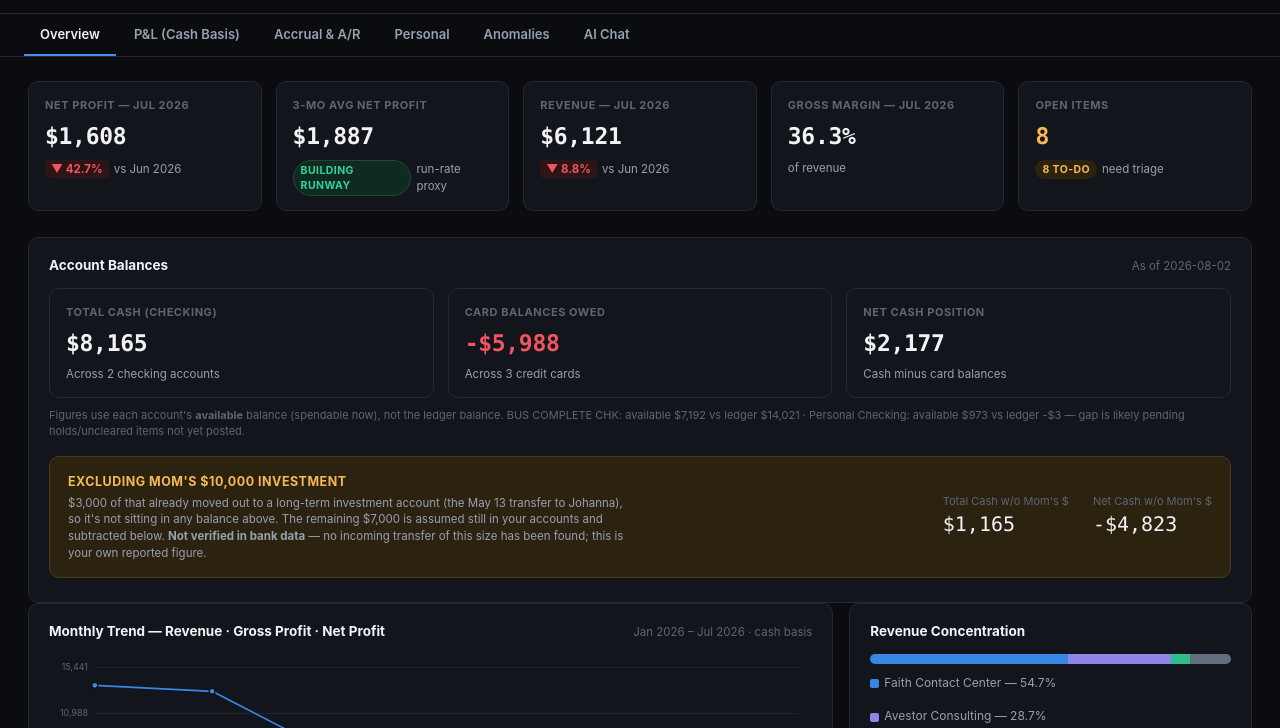
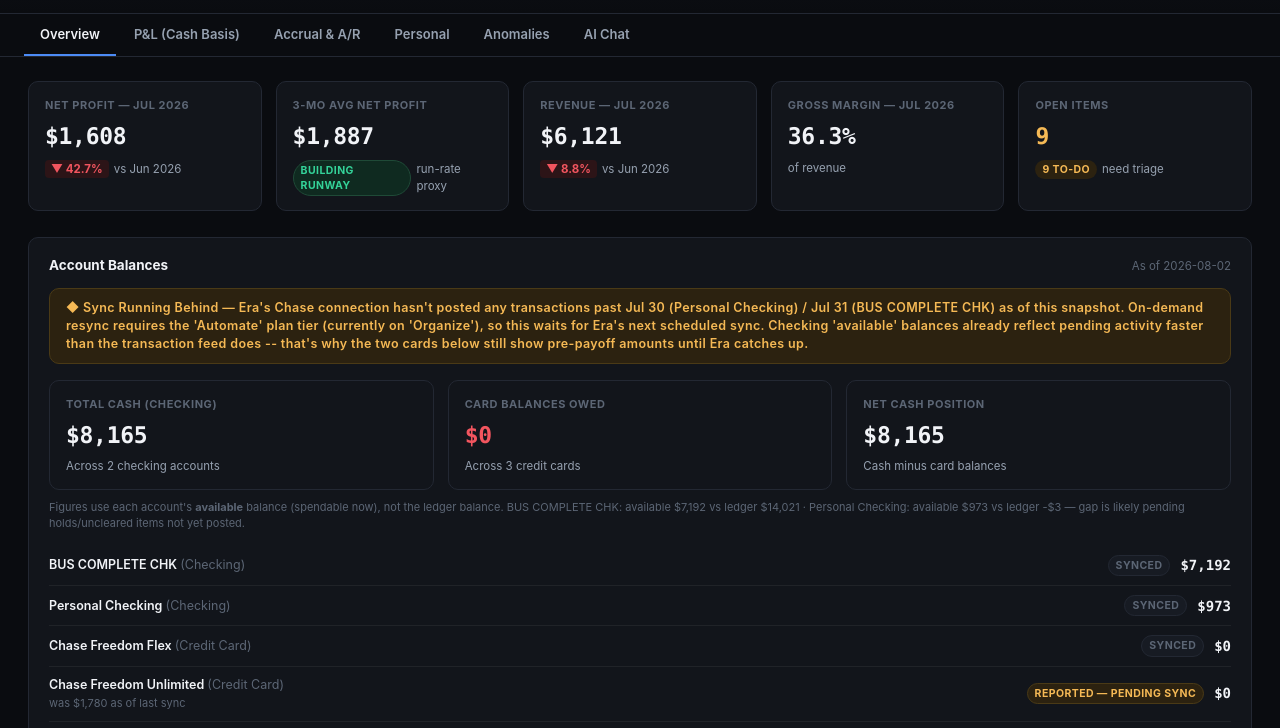
Before and after one commit to santiagoromero27/Sherpa-Personal-Profit-Loss, a website: page index.html in a window 1280 px wide. Shown: the part 58-786 px from the top of the page. Drawn offline with Linux system fonts and the light colour scheme.

Commit message:
Distinguish synced vs. self-reported balances to prevent stale-sync confusion
Root cause of the Account Balances discrepancy: Era's Chase sync hasn't
posted any transactions past Jul 30/31, so it's mixing a live 'available'
checking balance (which already reflects Santiago's Aug 1 payoff of two
credit cards) with stale card balances that still show the pre-payoff
amounts owed. That mismatch would silently understate net cash by
double-counting the payoff as both spent and still owed.

Fix: each account now carries a 'source' (synced vs. reported) and, for
reported accounts, the last-synced amount alongside it. Added a visible
sync-freshness banner explaining the lag and that on-demand resync needs
the Automate plan tier. Logged a Data Freshness anomaly to re-verify once
Era's next sync confirms both cards are actually paid off.

Co-Authored-By: Claude Sonnet 5 <noreply@anthropic.com>

```diff
--- a/data.json
+++ b/data.json
@@ -639,17 +639,19 @@
   },
   "account_balances": {
     "as_of": "2026-08-02",
+    "sync_status": "stale",
+    "sync_freshness_note": "Era's Chase connection hasn't posted any transactions past Jul 30 (Personal Checking) / Jul 31 (BUS COMPLETE CHK) as of this snapshot. On-demand resync requires the 'Automate' plan tier (currently on 'Organize'), so this waits for Era's next scheduled sync. Checking 'available' balances already reflect pending activity faster than the transaction feed does -- that's why the two cards below still show pre-payoff amounts until Era catches up.",
     "accounts": [
-      { "name": "BUS COMPLETE CHK", "type": "checking", "balance": 7191.88, "current_ledger": 14020.63, "available": 7191.88 },
-      { "name": "Personal Checking", "type": "checking", "balance": 973.20, "current_ledger": -2.63, "available": 973.20 },
-      { "name": "Chase Freedom Flex", "type": "credit_card", "balance": 0.00 },
-      { "name": "Chase Freedom Unlimited", "type": "credit_card", "balance": 1780.01 },
-      { "name": "Ink Business Cash (S. Romero)", "type": "credit_card", "balance": 4207.75 }
+      { "name": "BUS COMPLETE CHK", "type": "checking", "balance": 7191.88, "current_ledger": 14020.63, "available": 7191.88, "source": "synced" },
+      { "name": "Personal Checking", "type": "checking", "balance": 973.20, "current_ledger": -2.63, "available": 973.20, "source": "synced" },
+      { "name": "Chase Freedom Flex", "type": "credit_card", "balance": 0.00, "source": "synced" },
+      { "name": "Chase Freedom Unlimited", "type": "credit_card", "balance": 0.00, "bank_synced_balance": 1780.01, "source": "reported", "reported_note": "Santiago reports this was paid off in full on 2026-08-01. Chase/Era hasn't posted that payment yet -- last synced balance was $1,780.01. Will auto-confirm once Era resyncs." },
+      { "name": "Ink Business Cash (S. Romero)", "type": "credit_card", "balance": 0.00, "bank_synced_balance": 4207.75, "source": "reported", "reported_note": "Santiago reports this was paid off in full on 2026-08-01. Chase/Era hasn't posted that payment yet -- last synced balance was $4,207.75. Will auto-confirm once Era resyncs." }
     ],
     "total_cash": 8165.08,
-    "total_card_balances": 5987.76,
-    "net_cash_position": 2177.32,
-    "balance_field_note": "Checking figures use the 'available' balance (what's actually spendable now), not the ledger 'current' balance, which can include pending/uncleared holds. BUS COMPLETE CHK: available $7,191.88 vs current $14,020.63 (~$6,828.75 gap, likely pending debits/holds not yet posted). Personal Checking: available $973.20 vs current -$2.63. Era's transaction tools exclude pending/authorization-hold transactions, so the individual pending items can't be itemized from here."
+    "total_card_balances": 0.00,
+    "net_cash_position": 8165.08,
+    "balance_field_note": "Checking figures use the 'available' balance (what's actually spendable now), not the ledger 'current' balance, which can include pending/uncleared holds. BUS COMPLETE CHK: available $7,191.88 vs current $14,020.63 (~$6,828.75 gap). Personal Checking: available $973.20 vs current -$2.63. Era's transaction tools exclude pending/authorization-hold transactions, so individual pending items can't be itemized from here."
   },
   "moms_investment_adjustment": {
     "total_reported": 10000,
@@ -684,6 +686,15 @@
     }
   ],
   "anomalies": [
+    {
+      "date": "2026-08-02",
+      "severity": "Low",
+      "type": "Data Freshness",
+      "detail": "Chase Freedom Unlimited ($1,780.01) and Ink Business Cash / S. Romero ($4,207.75) are shown as $0 based on Santiago's report of paying both off in full on Aug 1 -- Era's sync hasn't posted either payment yet (last synced transaction Jul 30/31). Re-check once Era's next sync completes to confirm both are actually $0 and that no new charges have posted since.",
+      "impact": 5987.76,
+      "status": "review",
+      "initialDone": false
+    },
     {
       "date": "2026-07-24",
       "severity": "High",
--- a/index.html
+++ b/index.html
@@ -344,8 +344,10 @@
           <h3>Account Balances</h3>
           <span class="meta" id="ov-bal-asof"></span>
         </div>
+        <div id="ov-bal-freshness" style="display:none;"></div>
         <div class="kpi-row" style="grid-template-columns:repeat(3,1fr); margin-bottom:10px;" id="ov-bal-kpis"></div>
-        <div style="font-size:11px; color:var(--text-muted); margin-bottom:16px;" id="ov-bal-note"></div>
+        <div style="font-size:11px; color:var(--text-muted); margin-bottom:14px;" id="ov-bal-note"></div>
+        <div id="ov-bal-accounts" style="margin-bottom:16px;"></div>
         <div class="pending-card" id="ov-bal-adjusted"></div>
       </div>
 
@@ -853,6 +855,13 @@ function renderOverview(){
   const bal = DATA.account_balances;
   const momAdj = DATA.moms_investment_adjustment;
   document.getElementById('ov-bal-asof').textContent = `As of ${bal.as_of}`;
+  const freshnessEl = document.getElementById('ov-bal-freshness');
+  if(bal.sync_status === 'stale' && bal.sync_freshness_note){
+    freshnessEl.style.display = 'block';
+    freshnessEl.innerHTML = `<div class="banner pending" style="margin-bottom:16px;">◆ Sync Running Behind — ${bal.sync_freshness_note}</div>`;
+  } else {
+    freshnessEl.style.display = 'none';
+  }
   document.getElementById('ov-bal-kpis').innerHTML = `
     <div class="kpi">
       <div class="label">Total Cash (Checking)</div>
@@ -872,6 +881,21 @@ function renderOverview(){
   `;
   const ledgerGaps = bal.accounts.filter(a => a.type==='checking' && typeof a.current_ledger === 'number' && Math.abs(a.current_ledger - a.available) > 1);
   document.getElementById('ov-bal-note').innerHTML = ledgerGaps.length ? `Figures use each account's <b>available</b> balance (spendable now), not the ledger balance. ${ledgerGaps.map(a=>`${a.name}: available ${fmtMoney(a.available)} vs ledger ${fmtMoney(a.current_ledger)}`).join(' · ')} — gap is likely pending holds/uncleared items not yet posted.` : '';
+
+  document.getElementById('ov-bal-accounts').innerHTML = bal.accounts.map(a => {
+    const reported = a.source === 'reported';
+    const badge = reported
+      ? `<span class="badge watch" title="${a.reported_note||''}">Reported — pending sync</span>`
+      : `<span class="badge muted">Synced</span>`;
+    const amtNote = reported ? `<span class="note">was ${fmtMoney(a.bank_synced_balance)} as of last sync</span>` : '';
+    return `<div class="pending-item">
+      <div class="name">${a.name} <span style="color:var(--text-muted); font-weight:400;">(${a.type==='checking'?'Checking':'Credit Card'})</span>${amtNote}</div>
+      <div style="display:flex; align-items:center; gap:10px;">
+        ${badge}
+        <div class="amt num" style="color:var(--text-primary);">${fmtMoney(a.balance)}</div>
+      </div>
+    </div>`;
+  }).join('');
   const totalCashExcl = bal.total_cash - momAdj.assumed_still_in_accounts;
   const netExcl = bal.net_cash_position - momAdj.assumed_still_in_accounts;
   document.getElementById('ov-bal-adjusted').innerHTML = `
```
